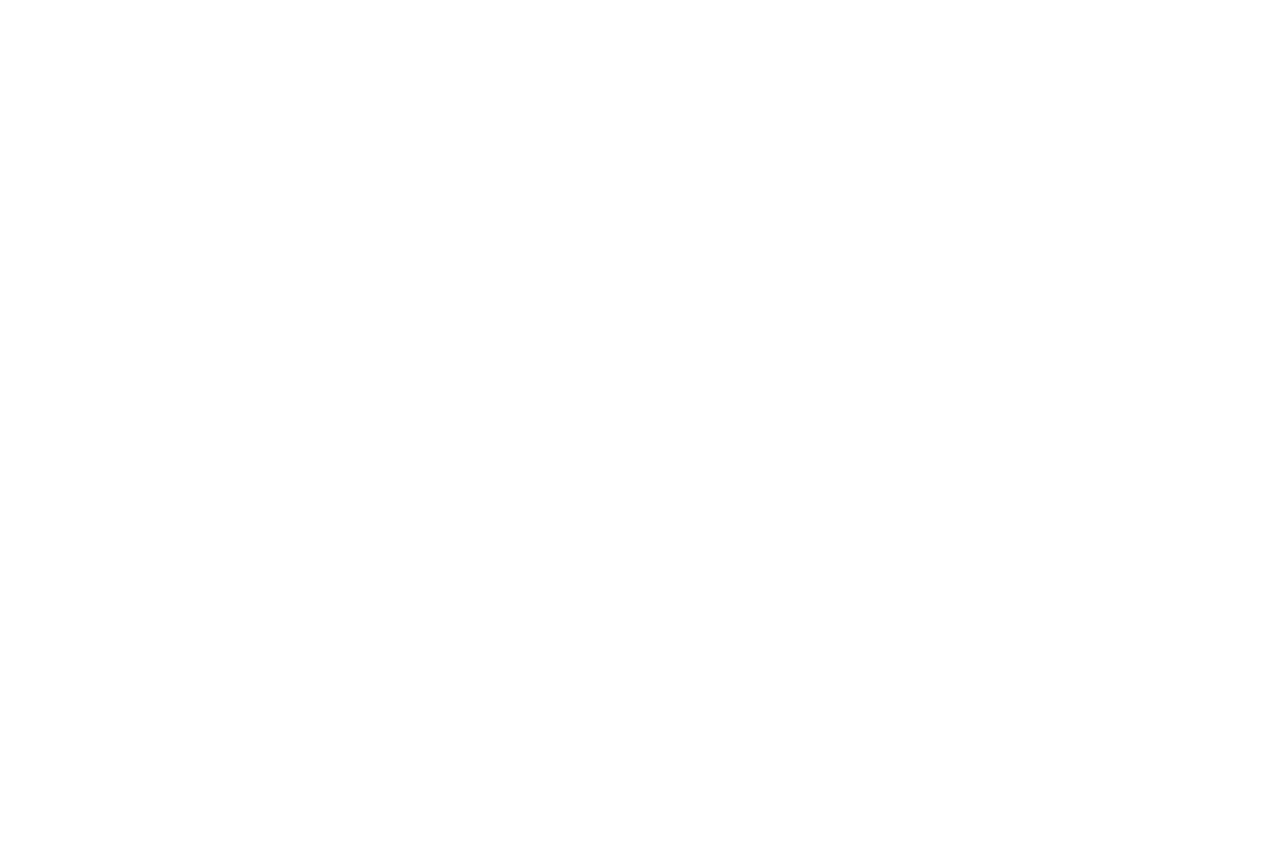
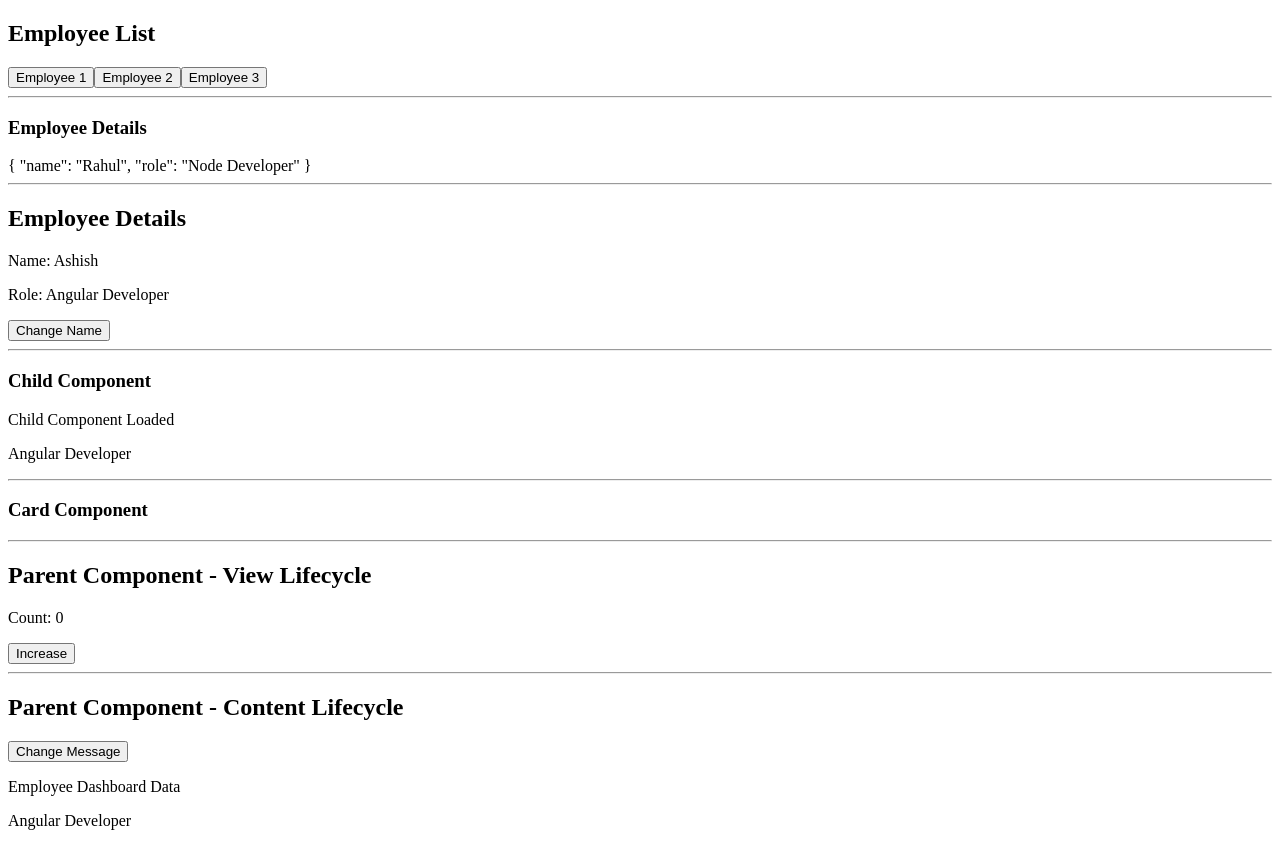
Before and after one commit to ashishgupta09/angular-functionality, an Angular app: page /parent in a window 1280 px wide. Before the commit this address led to /. Before the commit the page ends 800 px from the top, so only its background shows below. Built offline with nearby package versions, Linux system fonts and the light colour scheme.

Commit message:
Added the lifecycle hook.

```diff
--- a/src/app/app.routes.ts
+++ b/src/app/app.routes.ts
@@ -76,5 +76,13 @@
         // canActivate: [authGuard],
         loadComponent: () => import('../app/components/observables/join/join')
             .then(m => m.Join)
+    },
+    {
+        path: 'parent',
+        loadComponent: () => import('../app/components/life-cycles/parent/parent').then(m => m.Parent)
+    },
+    {
+        path: 'child',
+        loadComponent: () => import('../app/components/life-cycles/child/child').then(m => m.Child)
     }
 ];
--- /dev/null
+++ b/src/app/components/life-cycles/child/child.html
@@ -0,0 +1,85 @@
+<!-- ===================================== -->
+<!-- ngOnChanges Example -->
+<!-- ===================================== -->
+
+<h3>Employee Details</h3>
+
+<!-- Display complete employee object -->
+{{ employeeData | json }}
+
+<!--
+ngOnChanges()
+Triggers whenever @Input() value changes
+Example:
+Parent changes employeeId -> Child receives new data
+-->
+
+
+<!-- ===================================== -->
+<!-- ngDoCheck Example -->
+<!-- ===================================== -->
+
+<hr>
+
+<h2>Employee Details</h2>
+
+<p>Name: {{ employee.name }}</p>
+<p>Role: {{ employee.role }}</p>
+
+<!-- Button changes nested object property -->
+<button (click)="changeName()">
+    Change Name
+</button>
+
+<!--
+ngDoCheck()
+Used for custom change detection.
+
+Angular may not detect nested object changes automatically,
+so ngDoCheck helps track manual changes.
+-->
+
+
+<!-- ===================================== -->
+<!-- ngAfterViewInit / ngAfterViewChecked -->
+<!-- ===================================== -->
+
+<hr>
+
+<h3>Child Component</h3>
+
+<p>{{ message }}</p>
+
+<p>{{ messageForParent }}</p>
+
+<!--
+ngAfterViewInit()
+Runs once after component view loads.
+
+ngAfterViewChecked()
+Runs every time component view updates/checks.
+-->
+
+
+<!-- ===================================== -->
+<!-- ngAfterContentInit / ngAfterContentChecked -->
+<!-- ===================================== -->
+
+<hr>
+
+<div class="card">
+
+    <h3>Card Component</h3>
+
+    <!-- Projected content from parent -->
+    <ng-content></ng-content>
+
+</div>
+
+<!--
+ngAfterContentInit()
+Runs once after projected content loads.
+
+ngAfterContentChecked()
+Runs whenever projected content changes/checks.
+-->
--- /dev/null
+++ b/src/app/components/life-cycles/child/child.ts
@@ -0,0 +1,87 @@
+import { CommonModule } from '@angular/common';
+import { Component, DoCheck, Input, OnChanges, SimpleChanges } from '@angular/core';
+
+interface Employee {
+  name: string;
+  role: string;
+}
+
+@Component({
+  selector: 'app-child',
+  imports: [CommonModule],
+  templateUrl: './child.html',
+  styleUrl: './child.scss',
+})
+export class Child implements OnChanges, DoCheck {
+
+  @Input() employeeId!: number;
+  employeeData!: Employee;
+  messageForParent = 'Angular Developer';
+
+  employee = {
+    name: 'Ashish',
+    role: 'Angular Developer'
+  };
+
+  ngOnChanges(changes: SimpleChanges): void {
+    console.log('ngOnChanges Triggered');
+    console.log(changes);
+
+    if (changes['employeeId']) {
+      const currentId = changes['employeeId'].currentValue;
+      const previousId = changes['employeeId'].previousValue;
+
+      console.log(`currentId : ${currentId}`);
+      console.log(`previousId : ${previousId}`);
+
+      this.loadEmployee(currentId);
+    }
+  }
+
+  loadEmployee(currentId: number) {
+    const employees: Employee[] = [
+      {
+        name: 'Ashish', role: 'Angular Developer',
+      },
+      {
+        name: 'Rahul', role: 'Node Developer',
+      },
+      {
+        name: 'Aman', role: 'UI Developer',
+      }
+    ]
+
+    this.employeeData = employees[currentId];
+  }
+
+  /// on check
+
+  oldName = this.employee.name;
+  oldRole = this.employee.role;
+
+  changeName() {
+    this.employee.name = 'Rahul';
+    this.employee.role = 'Full Stack Developer'
+  }
+
+  ngDoCheck(): void {
+    console.log('ngDoCheck Called');
+    if (this.oldName !== this.employee.name && this.oldRole !== this.employee.role) {
+      console.log(
+        `Name changed from ${this.oldName}
+         to ${this.employee.name}`
+      );
+      this.oldName = this.employee.name;
+      this.oldRole = this.employee.role;
+    }
+  }
+
+  // AfterViewInit
+
+  message = 'Child Component Loaded';
+
+  showMessage() {
+    console.log(this.message);
+  }
+
+}
--- /dev/null
+++ b/src/app/components/life-cycles/parent/parent.html
@@ -0,0 +1,85 @@
+<!-- ========================= -->
+<!-- ngOnChanges Example -->
+<!-- ========================= -->
+
+<h2>Employee List</h2>
+
+<!-- Button to change employeeId -->
+<button (click)="changeEmployee(1)">
+    Employee 1
+</button>
+
+<button (click)="changeEmployee(2)">
+    Employee 2
+</button>
+
+<button (click)="changeEmployee(3)">
+    Employee 3
+</button>
+
+<hr>
+
+<!-- Child component receives updated Input -->
+<!-- ngOnChanges triggers whenever employeeId changes -->
+<app-child [employeeId]="selectedEmployeeId">
+</app-child>
+
+
+<!-- ========================= -->
+<!-- ngAfterViewInit & ngAfterViewChecked Example -->
+<!-- ========================= -->
+
+<hr>
+
+<h2>Parent Component - View Lifecycle</h2>
+
+<!-- Count value shown in view -->
+<p>Count: {{ count }}</p>
+
+<!-- Clicking button updates view -->
+<button (click)="increaseCount()">
+    Increase
+</button>
+
+<!--
+ngAfterViewInit:
+Runs once after component view is initialized.
+
+ngAfterViewChecked:
+Runs every time Angular checks the component view.
+-->
+<app-view-child></app-view-child>
+
+
+<!-- ========================= -->
+<!-- ngAfterContentInit & ngAfterContentChecked Example -->
+<!-- ========================= -->
+
+<hr>
+
+<h2>Parent Component - Content Lifecycle</h2>
+
+<!-- Change projected content -->
+<button (click)="changeMessage()">
+    Change Message
+</button>
+
+<!--
+Content Projection Example
+
+ngAfterContentInit:
+Runs once after projected content (<ng-content>) loads.
+
+ngAfterContentChecked:
+Runs whenever projected content changes.
+-->
+<app-content-child>
+
+    <!-- Projected Content -->
+    <p>
+        Employee Dashboard Data
+    </p>
+
+    <p>{{ developer }}</p>
+
+</app-content-child>
--- /dev/null
+++ b/src/app/components/life-cycles/parent/parent.ts
@@ -0,0 +1,75 @@
+import { CommonModule } from '@angular/common';
+import { AfterContentChecked, AfterContentInit, AfterViewChecked, AfterViewInit, Component, NO_ERRORS_SCHEMA, ViewChild } from '@angular/core';
+import { Child } from '../child/child';
+
+@Component({
+  selector: 'app-parent',
+  imports: [CommonModule, Child],
+  templateUrl: './parent.html',
+  styleUrl: './parent.scss',
+  schemas: [NO_ERRORS_SCHEMA]
+})
+export class Parent implements
+AfterViewInit,
+AfterViewChecked,
+AfterContentInit {
+  selectedEmployeeId = 1;
+  count = 0;
+  message = 'Child Component Loaded';
+  developer = 'Angular Developer'
+
+  @ViewChild(Child) child!: Child;
+
+  ngAfterContentInit(): void {
+    // ngAfterContentInit is a lifecycle hook that executes once after Angular initializes content projected into a component
+    // using ng-content. It is commonly used in reusable components like cards, modals, and layout wrappers where dynamic content
+    // is passed from parent components.
+    console.log(
+      'Projected Content Initialized'
+    );
+  }
+
+  ngAfterContentChecked():void{
+    // ngAfterContentChecked is a lifecycle hook that executes after every Angular change detection cycle once projected content
+    // inside a component is checked. It is mainly used to monitor updates in dynamically projected content using ng-content,
+    // but heavy logic should be avoided because it runs frequently.
+     console.log(
+      'Projected Content Checked'
+    );
+  }
+
+  ngAfterViewInit(): void {
+
+    // ngAfterViewInit is a lifecycle hook that executes once after the component view and all child views are fully initialized.
+    // It is mainly used for accessing ViewChild elements, DOM manipulation, initializing charts, autofocus functionality,
+    // and integrating third-party UI libraries.
+
+    console.log(
+      'Parent View Initialized'
+    );
+    this.child?.showMessage();
+  }
+
+  ngAfterViewChecked(): void {
+    // ngAfterViewChecked() is a lifecycle hook that is called after
+    //  every change detection cycle once the component view and child views have been checked by Angular.
+
+    console.log(
+      'View Checked'
+    );
+  }
+
+  changeEmployee(id: number) {
+    this.selectedEmployeeId = id;
+    console.log(this.selectedEmployeeId);
+  }
+
+  increaseCount() {
+    this.count++;
+  }
+
+  changeMessage(){
+    this.developer = 'Senior Angular Developer'
+  }
+
+}
```
Also changed, not shown: src/app/components/life-cycles/child/child.scss (added), src/app/components/life-cycles/parent/parent.scss (added), 2 other files (tests, documents, lock files or other folders).
